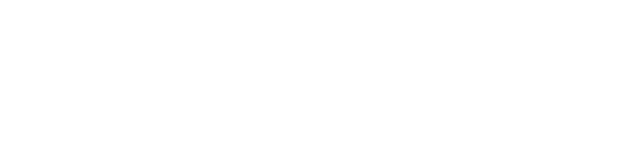
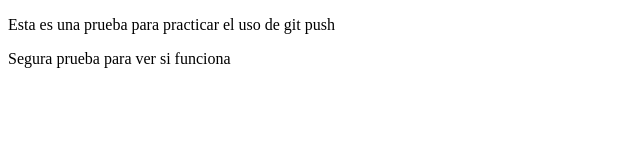
Before and after one commit to HomarHurtado/new-repo, a plain HTML site: page index.html in a window 1280 px wide. Shown: the whole page, without its empty margins (0-640 px from the left). Drawn offline with Linux system fonts and the light colour scheme.

Commit message:
Add additional text to HTML

```diff
--- a/index.html
+++ b/index.html
@@ -6,5 +6,8 @@
 		<meta name="viewport" content="width=device-width, initial-scale=1.0" />
 		<title>first-project</title>
 	</head>
-	<body></body>
+	<body>
+		<p>Esta es una prueba para practicar el uso de git push</p>
+		<p>Segura prueba para ver si funciona</p>
+	</body>
 </html>
```
